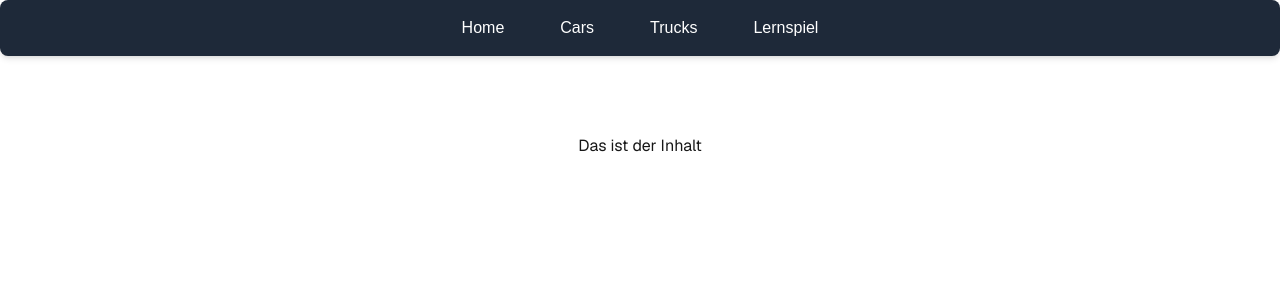
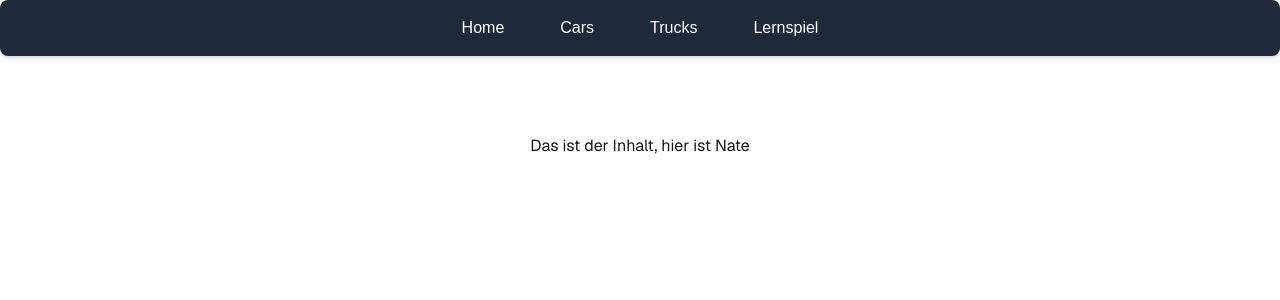
Before and after one commit to gabrieldrissner/React5cWI, a Next.js app in the folder 5cwi_next_dem/: page / in a window 1280 px wide. Shown: the top 300 px of the page. Built offline with nearby package versions, Linux system fonts and the light colour scheme.

Commit message:
Nate isch da

```diff
--- a/5cwi_next_dem/src/app/page.tsx
+++ b/5cwi_next_dem/src/app/page.tsx
@@ -4,7 +4,7 @@ export default function Home() {
   return (
     <div>
       <div className="grid grid-rows-[20px_1fr_20px] items-center justify-items-center min-h-screen p-8 pb-20 gap-16 sm:p-20 font-[family-name:var(--font-geist-sans)]">
-        Das ist der Inhalt
+        Das ist der Inhalt, hier ist Nate
       </div>
     </div>
   );
```
Also changed, not shown: 1 other file (tests, documents, lock files or other folders).
